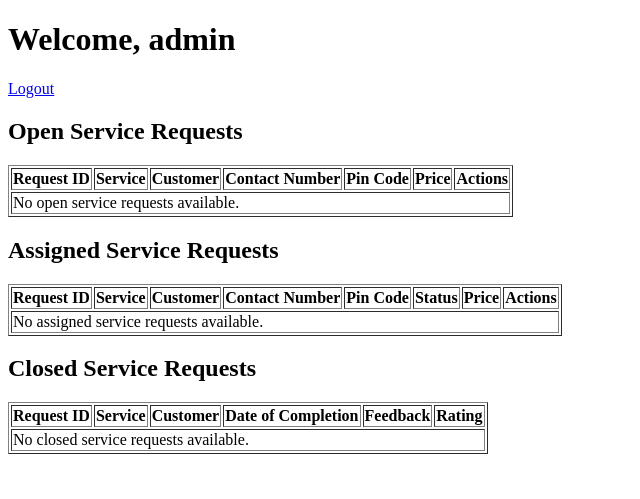
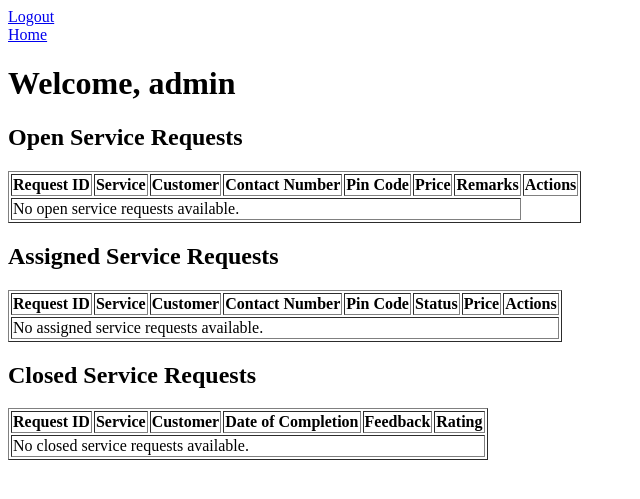
Before and after one commit to mohammadanas02/Household-Service-Application, a Flask app: template Templates/professional_dashboard.html in a window 1280 px wide. Shown: the top 499 px of the page, without its empty margins (0-640 px from the left). Run offline with Flask 3, Linux system fonts and the light colour scheme; the template is opened without the code that fills it: values that come from a table or form of the project are taken from there, others are empty; data comes from the database, SQL or seed files in the repository.

Commit message:
added verification for service completion

```diff
--- a/Templates/professional_dashboard.html
+++ b/Templates/professional_dashboard.html
@@ -1,13 +1,24 @@
 <!DOCTYPE html>
 <html lang="en">
 <head>
+    <!-- <link rel="stylesheet" type="text/css" href="{{ url_for('static', filename='professional_dashboard.css') }}"> -->
     <title>Professional Dashboard</title>
 </head>
 <body>
-    <h1>Welcome, {{ professional.username }}</h1>
+
+    <div class="sidebar">
+        <!-- Logout section -->
         <nav>
             <a href="{{ url_for('logout') }}">Logout</a>
         </nav>
+        <!-- Home Section -->
+        <nav>
+            <a href="{{ url_for('professional_dashboard', curr_login_id=curr_login_id) }}">Home</a>
+        </nav>
+    </div>
+
+    <div class="content">
+        <h1>Welcome, {{ professional.username }}</h1>
 
         <!-- Open Service Requests -->
         <h2>Open Service Requests</h2>
@@ -19,6 +30,7 @@
                 <th>Contact Number</th>
                 <th>Pin Code</th>
                 <th>Price</th>
+                <th>Remarks</th>
                 <th>Actions</th>
             </tr>
             {% for request in open_requests %}
@@ -29,6 +41,7 @@
                 <td>{{ request.customer.contact_number }}</td>
                 <td>{{ request.customer.pin_code }}</td>
                 <td>{{ request.service.price }}</td>
+                <td>{{ request.remarks }}</td>
                 <td>
                     <form action="{{ url_for('accept_service_request', curr_login_id=curr_login_id, request_id=request.id) }}" method="post">
                         <button type="submit">Accept</button>
@@ -67,7 +80,7 @@
                 <td>{{ request.service.price }}</td>
                 <td>
                     <form action="{{ url_for('mark_service_completed', curr_login_id=curr_login_id, request_id=request.id) }}" method="post">
-                    <button type="submit">Mark as Completed</button>
+                        <button type="submit">Verify</button>
                     </form>
                 </td>
             </tr>
@@ -106,5 +119,7 @@
             </tr>
             {% endif %}
         </table>
+    </div>
+
 </body>
 </html>
```
Lines whose indentation alone changed are shown as unchanged.
